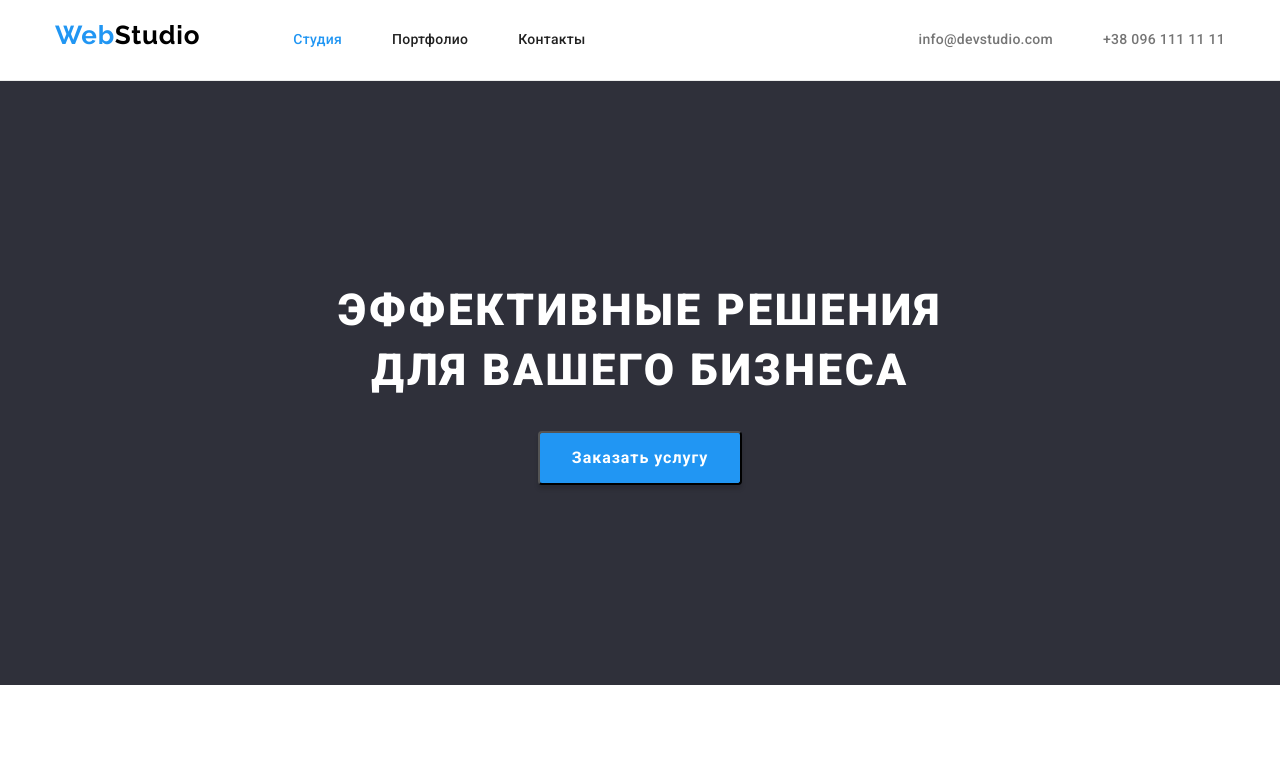
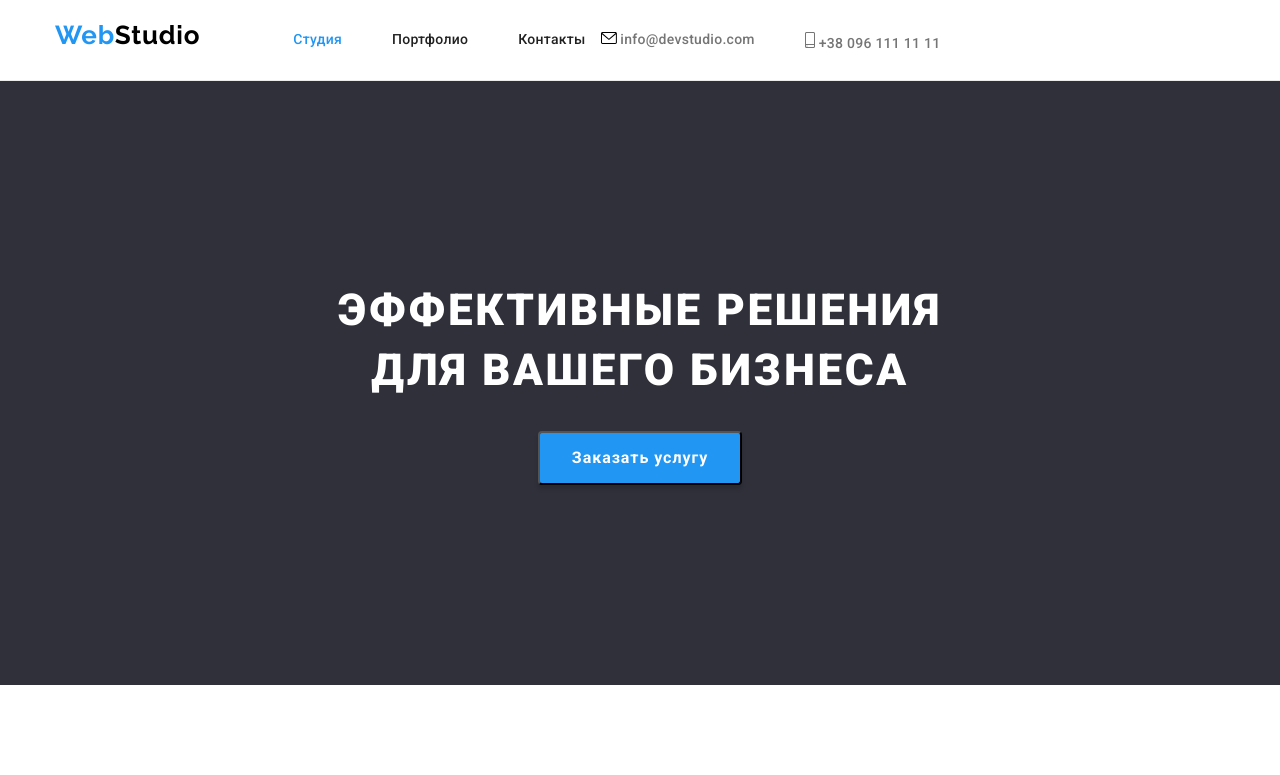
Before and after one commit to Reat143/goit-markup-hw-04, a plain HTML site: page index.html in a window 1280 px wide. Shown: the top 775 px of the page. Drawn offline with nearby package versions, Linux system fonts and the light colour scheme.

Commit message:
Первые изменения (редактировать дальше)

```diff
--- a/index.html
+++ b/index.html
@@ -34,16 +34,30 @@
             </li>
             <li class="item"><a class="nav-link" href="">Контакты</a></li>
           </ul>
+          <div class="header-contacts container">
             <ul class="list header-list">
               <li class="item">
-              <a class="mail-link" lang="en" href="mailto:info@devstudio.com"
-                >info@devstudio.com</a
+                <a class="mail-link" lang="en" href="mailto:info@devstudio.com">
+                  <svg class="icon-envelope" width="16px" height="12px">
+                    <use
+                      href="./images/icons/symbol-defs.svg#icon-envelope"
+                    ></use>
+                  </svg>
+                  info@devstudio.com</a
                 >
               </li>
               <li class="item">
-              <a class="tel-link" href="tel:+380961111111">+38 096 111 11 11</a>
+                <svg class="icon-smartphone" width="10px" height="16px">
+                  <use
+                    href="./images/icons/symbol-defs.svg#icon-smartphone"
+                  ></use>
+                </svg>
+                <a class="tel-link" href="tel:+380961111111"
+                  >+38 096 111 11 11</a
+                >
               </li>
             </ul>
+          </div>
         </nav>
       </div>
     </header>
```
Also changed, not shown: images/hero-background.jpg (added), images/icons/symbol-defs.svg (added). Lines whose indentation alone changed are shown as unchanged.
